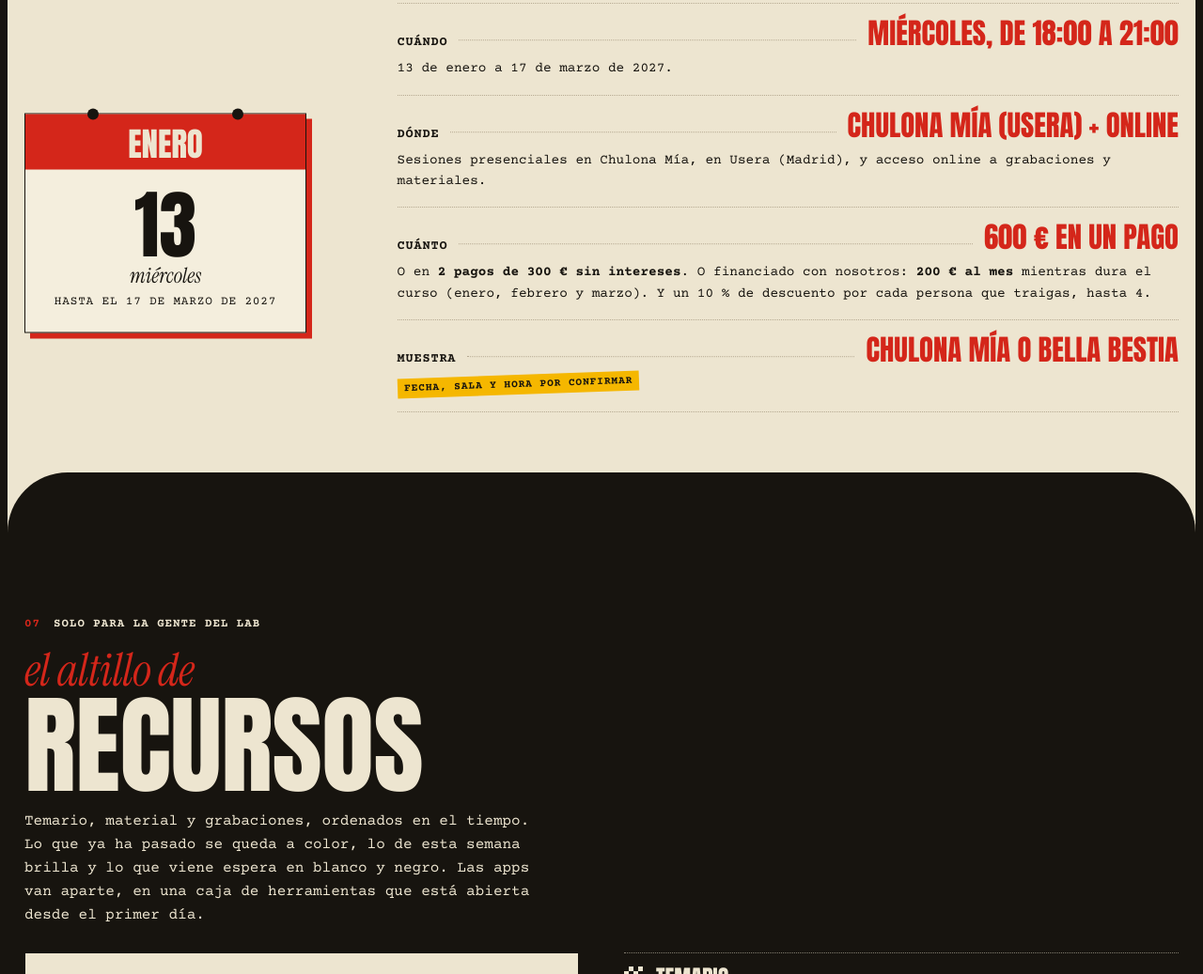
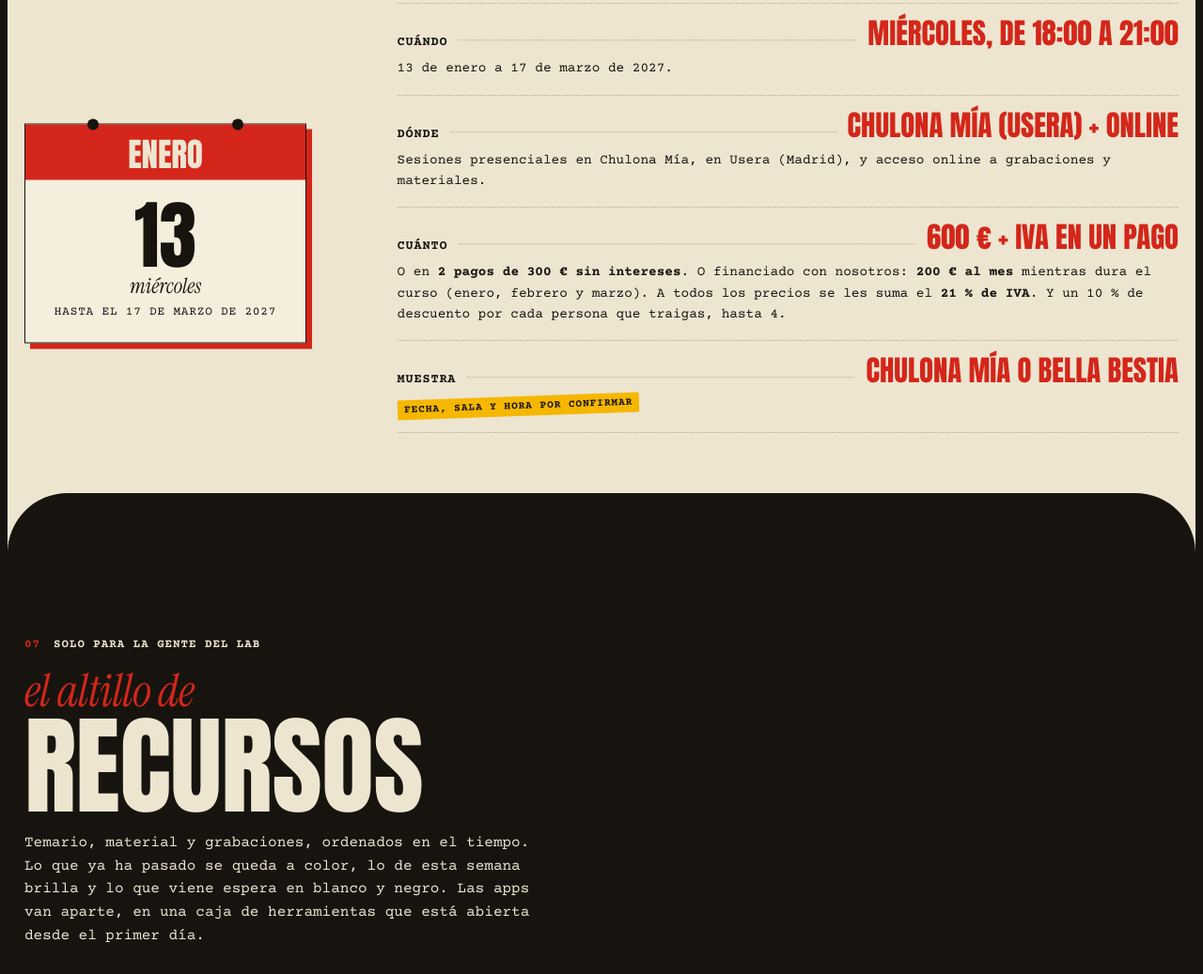
Before and after one commit to altillomusicaoficial-musicaweb/web, a plain HTML site: page altillolab/index.html in a window 1280 px wide. Shown: the part 10522-11559 px from the top of the page at 94% size. Drawn offline with nearby package versions, Linux system fonts and the light colour scheme.

Commit message:
AltilloLAB: precio 600 € + IVA (21 %)
Co-Authored-By: Claude Opus 5.5 <noreply@anthropic.com>
Claude-Session: https://claude.ai/code/session_01NkUQ1ppx32ySe1q5TehXtY

```diff
--- a/altillolab/index.html
+++ b/altillolab/index.html
@@ -675,7 +675,7 @@ a.herr:hover{transform:translate(-3px,-3px) rotate(-1.5deg);box-shadow:6px 6px 0
         <ul class="datos">
           <li><span class="k">Cuándo</span><span class="puntos"></span><span class="v">Miércoles, de 18:00 a 21:00</span><span class="nota-d">13 de enero a 17 de marzo de 2027.</span></li>
           <li><span class="k">Dónde</span><span class="puntos"></span><span class="v">Chulona Mía (Usera) + online</span><span class="nota-d">Sesiones presenciales en Chulona Mía, en Usera (Madrid), y acceso online a grabaciones y materiales.</span></li>
-          <li><span class="k">Cuánto</span><span class="puntos"></span><span class="v">600 € en un pago</span><span class="nota-d">O en <b>2 pagos de 300 € sin intereses</b>. O financiado con nosotros: <b>200 € al mes</b> mientras dura el curso (enero, febrero y marzo). Y un 10 % de descuento por cada persona que traigas, hasta 4.</span></li>
+          <li><span class="k">Cuánto</span><span class="puntos"></span><span class="v">600 € + IVA en un pago</span><span class="nota-d">O en <b>2 pagos de 300 € sin intereses</b>. O financiado con nosotros: <b>200 € al mes</b> mientras dura el curso (enero, febrero y marzo). A todos los precios se les suma el <b>21 % de IVA</b>. Y un 10 % de descuento por cada persona que traigas, hasta 4.</span></li>
           <li><span class="k">Muestra</span><span class="puntos"></span><span class="v">Chulona Mía o Bella Bestia</span><span class="nota-d"><span class="provisional">Fecha, sala y hora por confirmar</span></span></li>
         </ul>
       </div>
```
